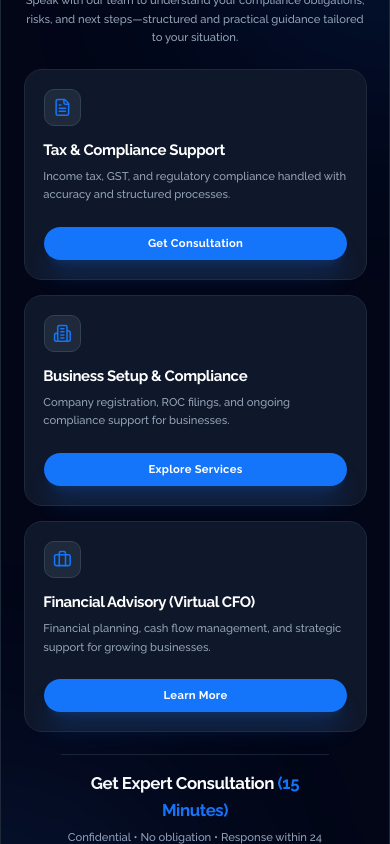
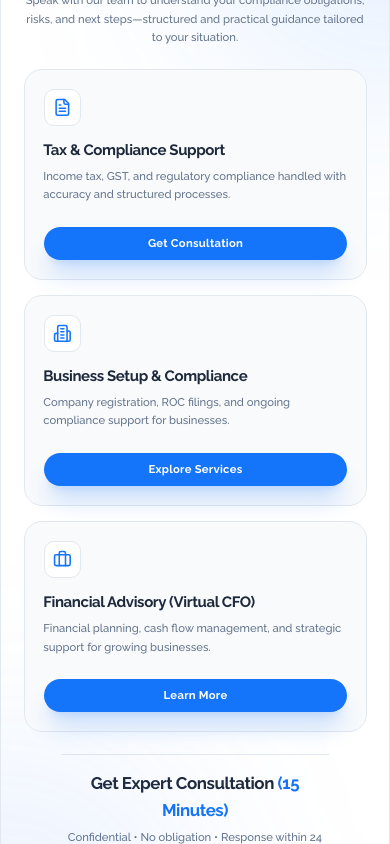
Before and after one commit to jyotirmayananda/cacsfinac_frontend, a Next.js app: page / in a window 390 px wide. Shown: the top 844 px of the page. Built offline with nearby package versions, Linux system fonts and the light colour scheme.

Commit message:
style: implement dark and light mode responsiveness for WelcomePopup component

```diff
--- a/src/components/welcome-popup.tsx
+++ b/src/components/welcome-popup.tsx
@@ -45,7 +45,7 @@ export function WelcomePopup({ open, onOpenChange }: DialogProps) {
     <Dialog open={open} onOpenChange={onOpenChange}>
       <DialogContent
         className={cn(
-          "max-w-5xl p-0 border border-slate-800 bg-slate-950 dark:bg-slate-950 overflow-hidden shadow-2xl rounded-[1.5rem]"
+          "max-w-5xl p-0 border border-slate-200 dark:border-slate-800 bg-white dark:bg-slate-950 overflow-hidden shadow-2xl rounded-[1.5rem]"
         )}
       >
         <div className="relative w-full h-full p-6 md:p-8">
@@ -67,7 +67,7 @@ export function WelcomePopup({ open, onOpenChange }: DialogProps) {
                 initial={{ opacity: 0, y: 10 }}
                 animate={{ opacity: 1, y: 0 }}
                 transition={{ delay: 0.1 }}
-                className="text-2xl md:text-3xl font-bold text-white tracking-tight leading-[1.2] text-center"
+                className="text-2xl md:text-3xl font-bold text-slate-800 dark:text-white tracking-tight leading-[1.2] text-center"
               >
                 Get Clarity on Your Tax & Compliance Requirements
               </motion.h2>
@@ -77,7 +77,7 @@ export function WelcomePopup({ open, onOpenChange }: DialogProps) {
                  initial={{ opacity: 0, y: 10 }}
                  animate={{ opacity: 1, y: 0 }}
                  transition={{ delay: 0.2 }}
-                 className="text-slate-400 text-xs md:text-sm font-medium max-w-3xl mx-auto text-center leading-relaxed"
+                 className="text-slate-500 dark:text-slate-400 text-xs md:text-sm font-medium max-w-3xl mx-auto text-center leading-relaxed"
               >
                 Speak with our team to understand your compliance obligations, risks, and next steps—structured and practical guidance tailored to your situation.
               </motion.p>
@@ -93,21 +93,21 @@ export function WelcomePopup({ open, onOpenChange }: DialogProps) {
                 animate={{ opacity: 1, scale: 1, y: 0 }}
                 transition={{ delay: 0.3 + index * 0.1 }}
                 whileHover={{ y: -5 }}
-                className="group relative flex flex-col p-5 md:p-6 rounded-[1.2rem] bg-slate-900 border border-slate-800 backdrop-blur-3xl hover:border-slate-700 transition-all duration-300"
+                className="group relative flex flex-col p-5 md:p-6 rounded-[1.2rem] bg-slate-50 dark:bg-slate-900 border border-slate-200 dark:border-slate-800 backdrop-blur-3xl hover:border-slate-300 dark:hover:border-slate-700 transition-all duration-300"
               >
                 {/* Accent Background */}
                 <div className={cn("absolute inset-0 bg-gradient-to-br opacity-0 group-hover:opacity-10 transition-opacity duration-500 pointer-events-none rounded-[1.2rem]", service.color)} />
 
                 <div className="relative z-10 flex flex-col h-full">
-                  <div className="w-10 h-10 rounded-[10px] bg-slate-800 border border-slate-700 flex items-center justify-center mb-4 group-hover:bg-primary group-hover:border-primary transition-all duration-300">
+                  <div className="w-10 h-10 rounded-[10px] bg-white dark:bg-slate-800 border border-slate-200 dark:border-slate-700 flex items-center justify-center mb-4 group-hover:bg-primary group-hover:border-primary transition-all duration-300">
                     <service.icon className="h-5 w-5 text-primary group-hover:text-white transition-colors" />
                   </div>
 
-                  <h3 className="text-base md:text-lg font-bold text-white mb-2 leading-tight tracking-tight">
+                  <h3 className="text-base md:text-lg font-bold text-slate-800 dark:text-white mb-2 leading-tight tracking-tight">
                     {service.title}
                   </h3>
 
-                  <p className="text-slate-400 text-xs font-medium leading-relaxed mb-6 flex-grow">
+                  <p className="text-slate-500 dark:text-slate-400 text-xs font-medium leading-relaxed mb-6 flex-grow">
                     {service.description}
                   </p>
 
@@ -129,12 +129,12 @@ export function WelcomePopup({ open, onOpenChange }: DialogProps) {
             initial={{ opacity: 0, scale: 0.95 }}
             animate={{ opacity: 1, scale: 1 }}
             transition={{ delay: 0.6 }}
-            className="flex flex-col items-center justify-center text-center space-y-2 pt-4 border-t border-slate-800/80 mx-10"
+            className="flex flex-col items-center justify-center text-center space-y-2 pt-4 border-t border-slate-200 dark:border-slate-800/80 mx-10"
           >
-            <h3 className="text-lg md:text-xl font-bold text-white">
+            <h3 className="text-lg md:text-xl font-bold text-slate-800 dark:text-white">
               Get Expert Consultation <span className="text-primary">(15 Minutes)</span>
             </h3>
-            <p className="text-slate-400 text-xs font-medium pb-2">
+            <p className="text-slate-500 dark:text-slate-400 text-xs font-medium pb-2">
               Confidential • No obligation • Response within 24 hours
             </p>
             <div className="w-full max-w-xs mx-auto">
```
